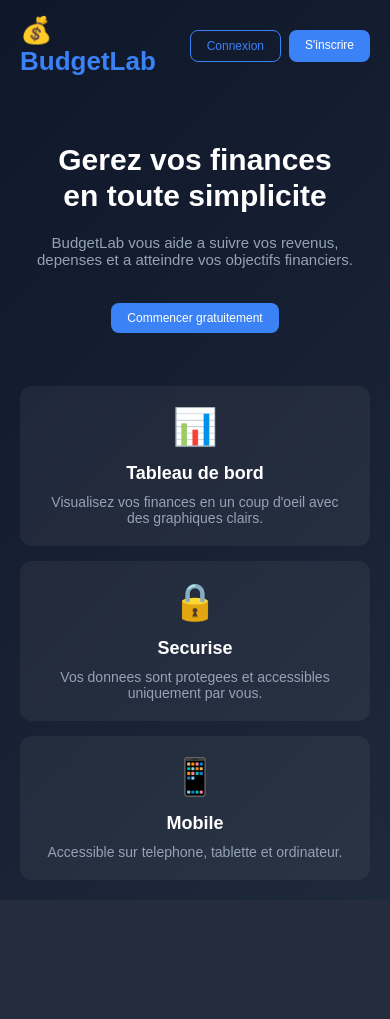
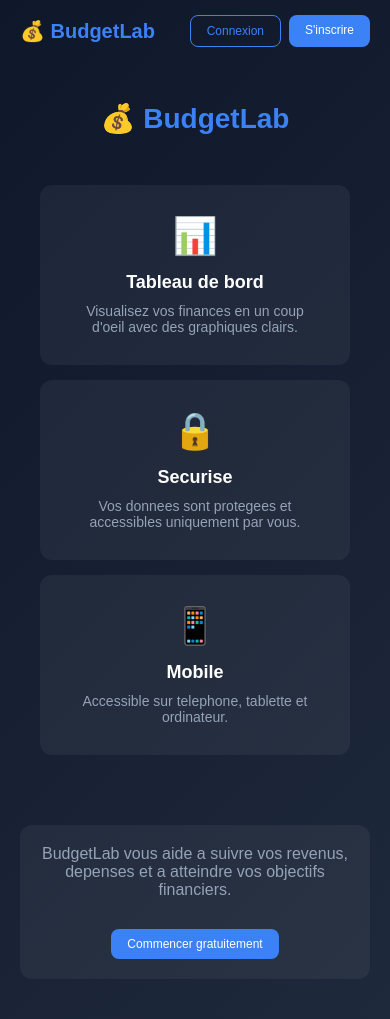
Before and after one commit to Jennyfer20/dashboard-finances, a Python web app: template templates/landing.html in a window 390 px wide. Before the commit the page ends 860 px from the top, so only its background shows below. Run offline with Jinja, Linux system fonts and the light colour scheme; the template is opened without the code that fills it, so the values that code supplies are empty.

Commit message:
Responsivité

```diff
--- a/static/style.css
+++ b/static/style.css
@@ -5,11 +5,13 @@
 }
 
 /* === LANDING PAGE === */
+/* === LANDING PAGE === */
 .landing-body {
     font-family: Arial, sans-serif;
     background: linear-gradient(135deg, #0f172a 0%, #1e293b 100%);
     min-height: 100vh;
     color: white;
+    display: block;
 }
 
 .landing-nav {
@@ -19,8 +21,9 @@
     padding: 20px 40px;
 }
 
-.logo {
-    font-size: 26px;
+.nav-logo {
+    font-size: 20px;
+    font-weight: bold;
     color: #3b82f6;
 }
 
@@ -63,35 +66,26 @@
     font-size: 18px;
 }
 
-.landing-hero {
-    text-align: center;
-    padding: 80px 20px 60px;
-    max-width: 700px;
-    margin: 0 auto;
+.landing-content {
+    display: flex;
+    flex-direction: column;
+    align-items: center;
+    padding: 40px 20px;
 }
 
-.landing-hero h1 {
-    font-size: 48px;
-    margin-bottom: 20px;
-    line-height: 1.2;
-}
-
-.landing-hero p {
-    font-size: 18px;
-    color: #94a3b8;
-    margin-bottom: 40px;
-    max-width: 500px;
-    margin-left: auto;
-    margin-right: auto;
+.big-title {
+    font-size: 64px;
+    color: #3b82f6;
+    margin-bottom: 50px;
+    text-align: center;
 }
 
 .landing-features {
     display: flex;
     justify-content: center;
     gap: 30px;
-    padding: 40px 20px;
+    margin-bottom: 50px;
     max-width: 900px;
-    margin: 0 auto;
     flex-wrap: wrap;
 }
 
@@ -101,6 +95,7 @@
     border-radius: 12px;
     text-align: center;
     flex: 1;
+    min-width: 200px;
 }
 
 .feature-icon {
@@ -116,6 +111,26 @@
 .feature p {
     color: #94a3b8;
     font-size: 14px;
+}
+
+.landing-cta {
+    display: flex;
+    align-items: center;
+    gap: 30px;
+    background-color: rgba(255, 255, 255, 0.05);
+    padding: 30px 40px;
+    border-radius: 12px;
+    max-width: 700px;
+}
+
+.landing-cta p {
+    color: #94a3b8;
+    font-size: 16px;
+    flex: 1;
+}
+
+.landing-cta .btn-large {
+    white-space: nowrap;
 }
 
 /* === AUTH PAGES (login/register) === */
@@ -633,35 +648,28 @@ body.dark .theme-buttons button.btn-actif {
 @media (max-width: 768px) {
 
     /* Landing */
-    .landing-nav {
-        padding: 15px 20px;
-    }
-
-    .landing-hero {
-        padding: 50px 20px 40px;
-    }
-
-    .landing-hero h1 {
-        font-size: 30px;
-    }
-
-    .landing-hero p {
-        font-size: 15px;
+    .big-title {
+        font-size: 36px;
+        margin-bottom: 30px;
     }
 
     .landing-features {
         flex-direction: column;
-        padding: 20px;
         gap: 15px;
     }
 
     .feature {
+        min-width: auto;
+    }
+
+    .landing-cta {
+        flex-direction: column;
+        text-align: center;
         padding: 20px;
     }
 
-    .auth-box {
-        width: 90%;
-        padding: 25px;
+    .landing-nav {
+        padding: 15px 20px;
     }
 
     /* Dashboard */
@@ -771,6 +779,10 @@ body.dark .theme-buttons button.btn-actif {
     .header h1 {
         font-size: 16px;
     }
+
+    .big-title {
+        font-size: 28px;
+    }
 }
 
 .sidebar {
--- a/templates/landing.html
+++ b/templates/landing.html
@@ -10,18 +10,16 @@
 <body class="landing-body">
 
     <nav class="landing-nav">
-        <h1 class="logo">💰 BudgetLab</h1>
+        <span class="nav-logo">💰 BudgetLab</span>
         <div class="nav-links">
             <a href="/login" class="btn-outline">Connexion</a>
             <a href="/register" class="btn-primary">S'inscrire</a>
         </div>
     </nav>
 
-    <div class="landing-hero">
-        <h1>Gerez vos finances<br>en toute simplicite</h1>
-        <p>BudgetLab vous aide a suivre vos revenus, depenses et a atteindre vos objectifs financiers.</p>
-        <a href="/register" class="btn-primary btn-large">Commencer gratuitement</a>
-    </div>
+    <div class="landing-content">
+
+        <h1 class="big-title">💰 BudgetLab</h1>
 
         <div class="landing-features">
             <div class="feature">
@@ -41,5 +39,12 @@
             </div>
         </div>
 
+        <div class="landing-cta">
+            <p>BudgetLab vous aide a suivre vos revenus, depenses et a atteindre vos objectifs financiers.</p>
+            <a href="/register" class="btn-primary btn-large">Commencer gratuitement</a>
+        </div>
+
+    </div>
+
 </body>
 </html>
```
Lines whose indentation alone changed are shown as unchanged.
